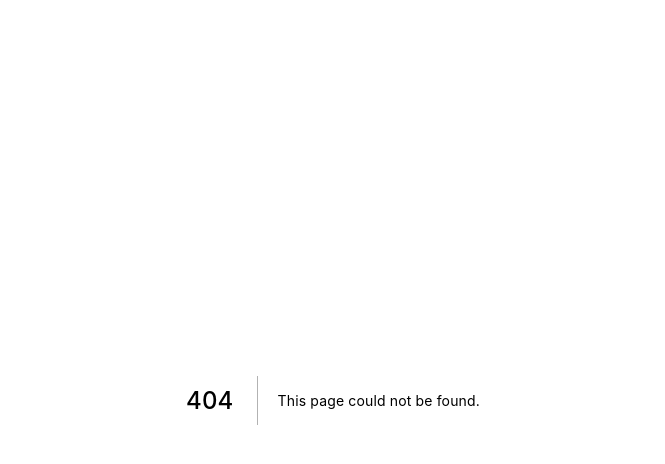
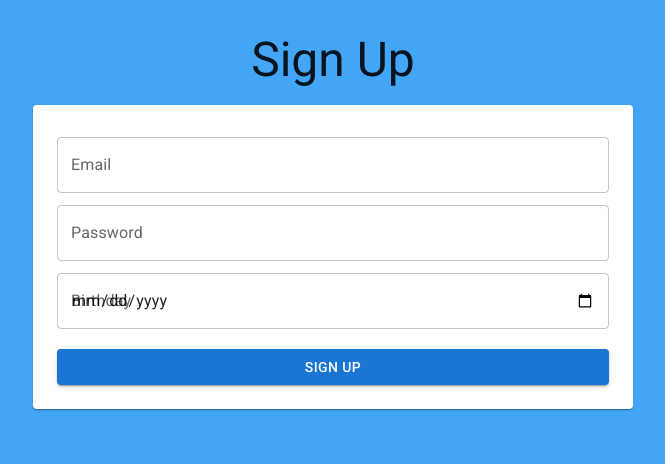
Before and after one commit to FluffyBucketSnake/jera-my-movies, a Next.js app: page /signup in a window 1280 px wide. Before the commit this address had no page. Shown: the top 464 px of the page, without its empty margins (307-972 px from the left). Built offline with nearby package versions, Linux system fonts and the light colour scheme.

Commit message:
feat: sign up page

```diff
--- /dev/null
+++ b/pages/signup.tsx
@@ -0,0 +1,38 @@
+import { Button, Paper, TextField } from "@mui/material";
+import { LoginLayout } from "layouts/LoginLayout";
+
+const SignUpPage = () => {
+  return (
+    <LoginLayout title="Sign Up">
+      <Paper
+        component="form"
+        sx={{
+          display: "flex",
+          flexDirection: "column",
+          p: 3,
+          maxWidth: "sm",
+          width: "100%",
+        }}
+      >
+        <TextField name="email" type="email" label="Email" margin="dense" />
+        <TextField
+          name="password"
+          type="password"
+          label="Password"
+          margin="dense"
+        />
+        <TextField
+          name="birthday"
+          type="date"
+          label="Birthday"
+          margin="dense"
+        />
+        <Button variant="contained" sx={{ mt: 2 }}>
+          Sign Up
+        </Button>
+      </Paper>
+    </LoginLayout>
+  );
+};
+
+export default SignUpPage;
```
